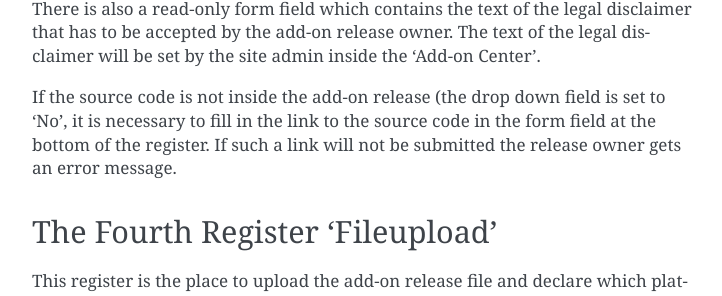
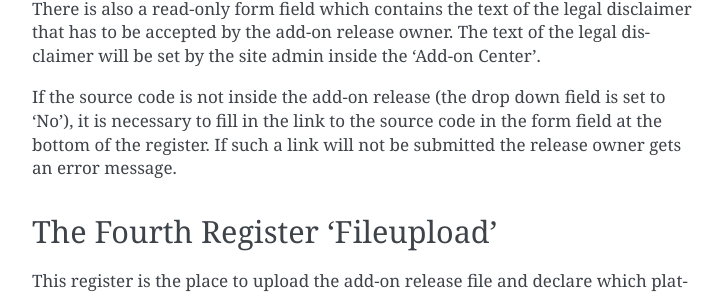
Before and after one commit to collective/collective.addons, a Sphinx documentation site: the page built from docs/source/addnewaddonrelease.rst, in a window 1280 px wide and 900 px high, scrolled down 2960 px. Shown: the part 175-471 px from the top of the window, without its empty margins (388-1110 px from the left). Built offline with Sphinx 7.4.7, drawn with Linux system fonts in a browser that asks for light colours; some of the changed text lies outside the part shown.

Commit message:
Add a missing parenthesis.

```diff
--- a/docs/source/addnewaddonrelease.rst
+++ b/docs/source/addnewaddonrelease.rst
@@ -10,7 +10,7 @@ content of the new release.
 
 The owner could make alternatively a mouse click on the menu entry 'Add new' in
 the menu bar on the left side and choose from the opening sub menu the entry
-'Add-On-Release' (see the small red arrow in the screenshot above).
+'Add-On Release' (see the small red arrow in the screenshot above).
 
 The form dialog consists of several register. The form fields in the first register
 asks for more general information about the release. It's possible to edit and change
@@ -69,7 +69,7 @@ disclaimer that has to be accepted by the add-on release owner. The text of
 the legal disclaimer will be set by the site admin inside the 'Add-on Center'.
 
 If the source code is not inside the add-on release (the drop down field is
-set to 'No', it is necessary to fill in the link to the source code in the form
+set to 'No'), it is necessary to fill in the link to the source code in the form
 field at the bottom of the register. If such a link will not be submitted the
 release owner gets an error message.
 
```
